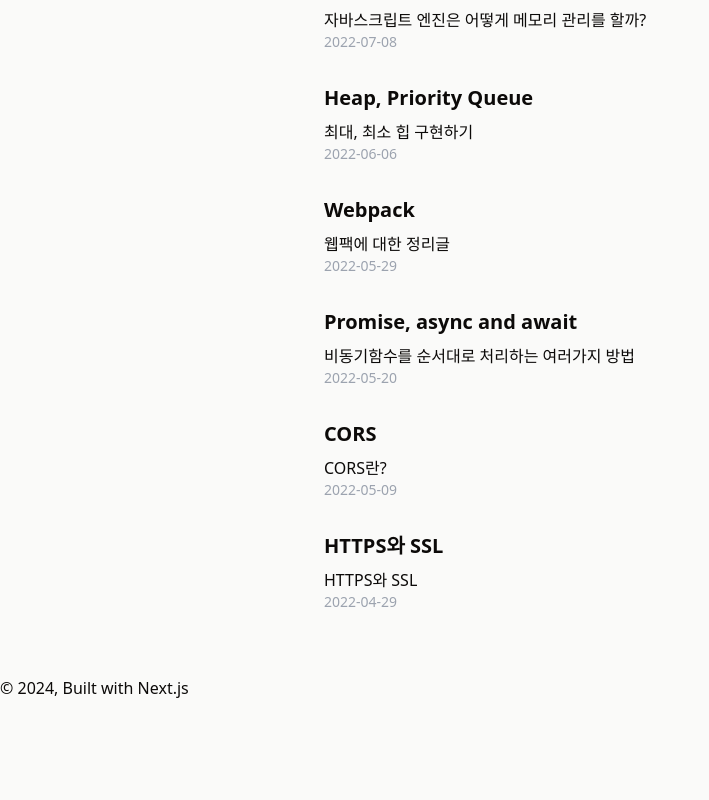
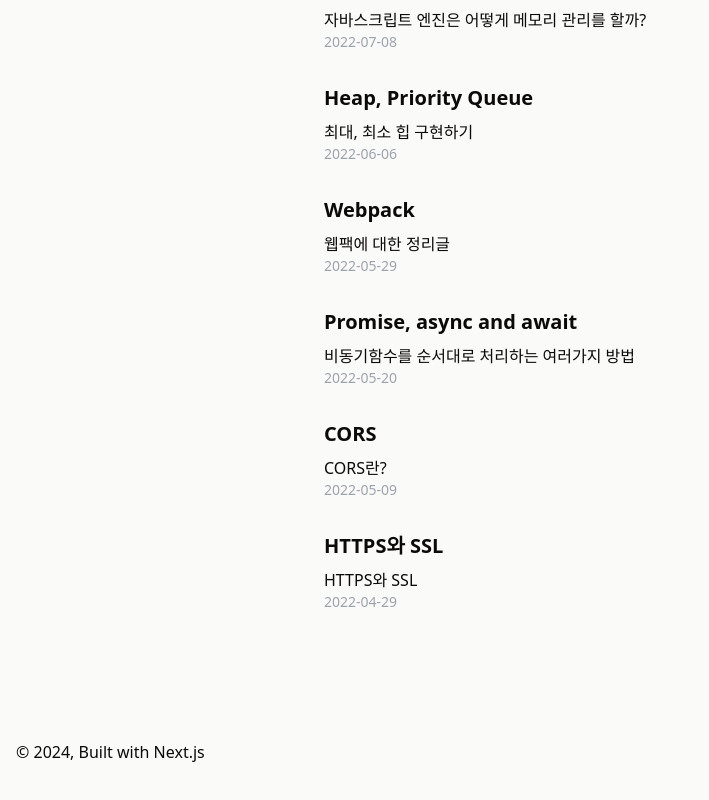
Before and after one commit to nokiahub/nokiahub.name, a Next.js app: page / in a window 1280 px wide. Shown: the part 1593-2393 px from the top of the page, without its empty margins (0-709 px from the left). Before the commit the page ends 2293 px from the top, so only its background shows below. Built offline with nearby package versions, Linux system fonts and the light colour scheme.

Commit message:
added footer css

```diff
--- a/app/components/Footer.tsx
+++ b/app/components/Footer.tsx
@@ -1,6 +1,6 @@
 const Footer = () => {
   return (
-    <footer>
+    <footer className={"p-4 py-16"}>
       © {new Date().getFullYear()}, Built with
       {` `}
       <a href="https://nextjs.org/">Next.js</a>
```
